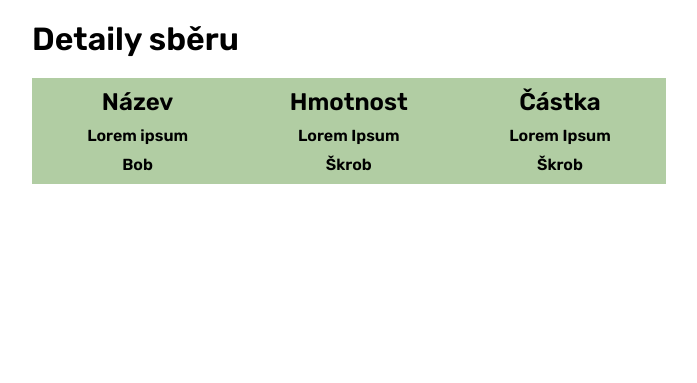
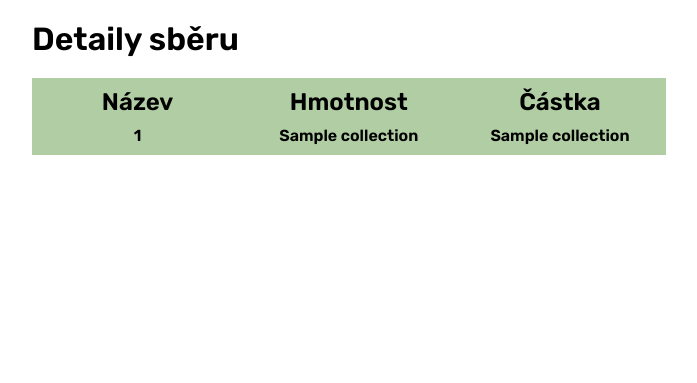
Before and after one commit to v-kollar/junkyard-website, a Flask app: template src/templates/details.jinja2 in a window 1280 px wide. Shown: the part 81-464 px from the top of the page, without its empty margins (8-705 px from the left). Run offline with Flask 2, Linux system fonts and the light colour scheme; the template is opened without the code that fills it: most values are stand-ins (such as "Sample title", 1, 10 or a date in 2020).

Commit message:
Úprava pro python

```diff
--- a/src/templates/details.jinja2
+++ b/src/templates/details.jinja2
@@ -9,18 +9,21 @@ Detaily sběru
 <div class="row">
 <div class="cols">
   <h2>Název</h2>
-	<p>Lorem ipsum</p>
-	<p>Bob</p>
+    {% for i in collection %}
+	<p>{{i[0]}}</p>
+	{%endfor%}
 </div>
 <div class="cols">
   <h2>Hmotnost</h2>
-	<p>Lorem Ipsum</p>
-	<p>Škrob</p>
+    {% for i in collection %}
+	<p>{{i[1]}}</p>
+	{%endfor%}
 </div>
 <div class="cols">
   <h2>Částka</h2>
-	<p>Lorem Ipsum</p>
-	<p>Škrob</p>
+    {% for i in collection %}
+	<p>{{i[2]}}</p>
+	{%endfor%}
 </div>
 </div>
 
```
